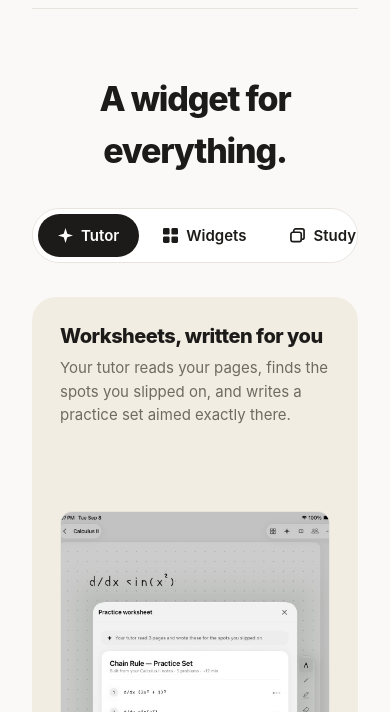
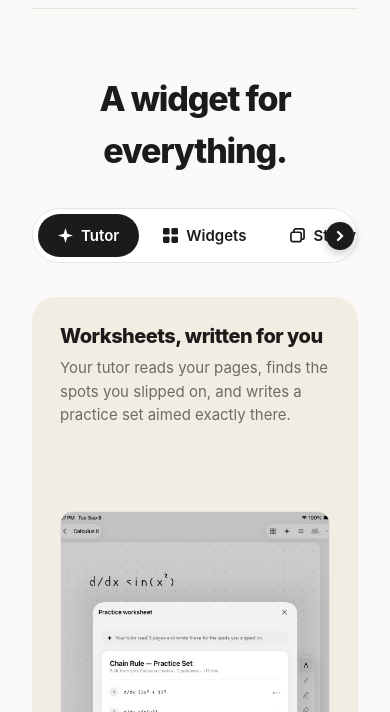
Before and after one commit to Vaibhav100968/Glyph_waitlist, a plain HTML site: page index.html in a window 390 px wide. Shown: the part 1114-1826 px from the top of the page. Drawn offline with Linux system fonts and the light colour scheme.

Commit message:
Session retake with unclipped 'chain rule!' + tab-bar scroll hint on phones
The pill bar shows a chevron on small screens until it's scrolled to the
end, so nobody misses the Audio and Together tabs.

Co-Authored-By: Claude Fable 5 <noreply@anthropic.com>

```diff
--- a/index.html
+++ b/index.html
@@ -119,11 +119,13 @@
   /* ---------- toolkit: tabbed feature grid ---------- */
   .toolkit{padding:84px 0 8px}
   .bigtitle{text-align:center;font-size:clamp(34px,5vw,54px);font-weight:800;letter-spacing:-1.2px}
+  .tabwrap{position:relative;width:max-content;max-width:100%;margin:30px auto 0}
   .tabbar{
     display:flex;gap:4px;background:var(--card);border:1px solid var(--line);
     border-radius:999px;padding:5px;width:max-content;max-width:100%;
-    margin:30px auto 0;overflow-x:auto;-webkit-overflow-scrolling:touch;scrollbar-width:none;
+    overflow-x:auto;-webkit-overflow-scrolling:touch;scrollbar-width:none;
   }
+  .tabhint{display:none}
   .tabbar::-webkit-scrollbar{display:none}
   .tabbn{all:unset}
   .tabbtn{
@@ -173,6 +175,13 @@
     .card .cardshot img{height:430px}
     .card .cardcopy{min-height:214px}
     .tabbar{justify-content:flex-start}
+    .tabhint{
+      display:flex;position:absolute;right:4px;top:50%;transform:translateY(-50%);
+      width:28px;height:28px;border-radius:50%;background:var(--ink);color:#fff;
+      align-items:center;justify-content:center;pointer-events:none;
+      box-shadow:0 3px 10px rgba(28,27,25,.25);transition:opacity .25s ease;
+    }
+    .tabhint.hide{opacity:0}
     form{flex-direction:column}
     form .btn{width:100%;text-align:center}
     nav .btn{padding:10px 18px;font-size:14px}
@@ -292,6 +301,7 @@
     <section class="toolkit reveal" id="toolkit">
       <h2 class="bigtitle">A widget for everything.</h2>
 
+      <div class="tabwrap">
       <div class="tabbar" role="tablist">
         <button class="tabbtn active" data-tab="tutor" role="tab" aria-selected="true">
           <svg width="15" height="15" viewBox="0 0 16 16" fill="currentColor" aria-hidden="true"><path d="M8 0l1.9 6.1L16 8l-6.1 1.9L8 16l-1.9-6.1L0 8l6.1-1.9z"/></svg>
@@ -308,6 +318,10 @@
         <button class="tabbtn" data-tab="together" role="tab" aria-selected="false">
           <svg width="15" height="15" viewBox="0 0 16 16" fill="currentColor" aria-hidden="true"><circle cx="5" cy="5" r="3"/><circle cx="11.5" cy="6" r="2.3"/><path d="M0 14c0-2.8 2.2-5 5-5s5 2.2 5 5v1H0zM10.4 9.4a4.6 4.6 0 0 1 5.6 4.5v1h-4.5v-1c0-1.7-.4-3.2-1.1-4.5z"/></svg>
           Together</button>
+      </div>
+      <div class="tabhint" aria-hidden="true">
+        <svg width="12" height="12" viewBox="0 0 12 12" fill="none" stroke="currentColor" stroke-width="2.2" stroke-linecap="round"><path d="M4 2l4 4-4 4"/></svg>
+      </div>
       </div>
 
       <div class="panels">
@@ -472,6 +486,19 @@
     });
   });
 
+  // ---------- tab bar scroll hint (phones) ----------
+  const tabBarEl = document.querySelector(".tabbar");
+  const tabHintEl = document.querySelector(".tabhint");
+  if (tabBarEl && tabHintEl) {
+    const updateHint = () => {
+      const done = tabBarEl.scrollLeft + tabBarEl.clientWidth >= tabBarEl.scrollWidth - 8;
+      tabHintEl.classList.toggle("hide", done);
+    };
+    tabBarEl.addEventListener("scroll", updateHint, { passive: true });
+    window.addEventListener("resize", updateHint);
+    updateHint();
+  }
+
   // ---------- video: click to pause/resume ----------
   const v = document.getElementById("demoVideo");
   if (v) v.addEventListener("click", () => { v.paused ? v.play() : v.pause(); });
```
Also changed, not shown: img/session.jpg.
